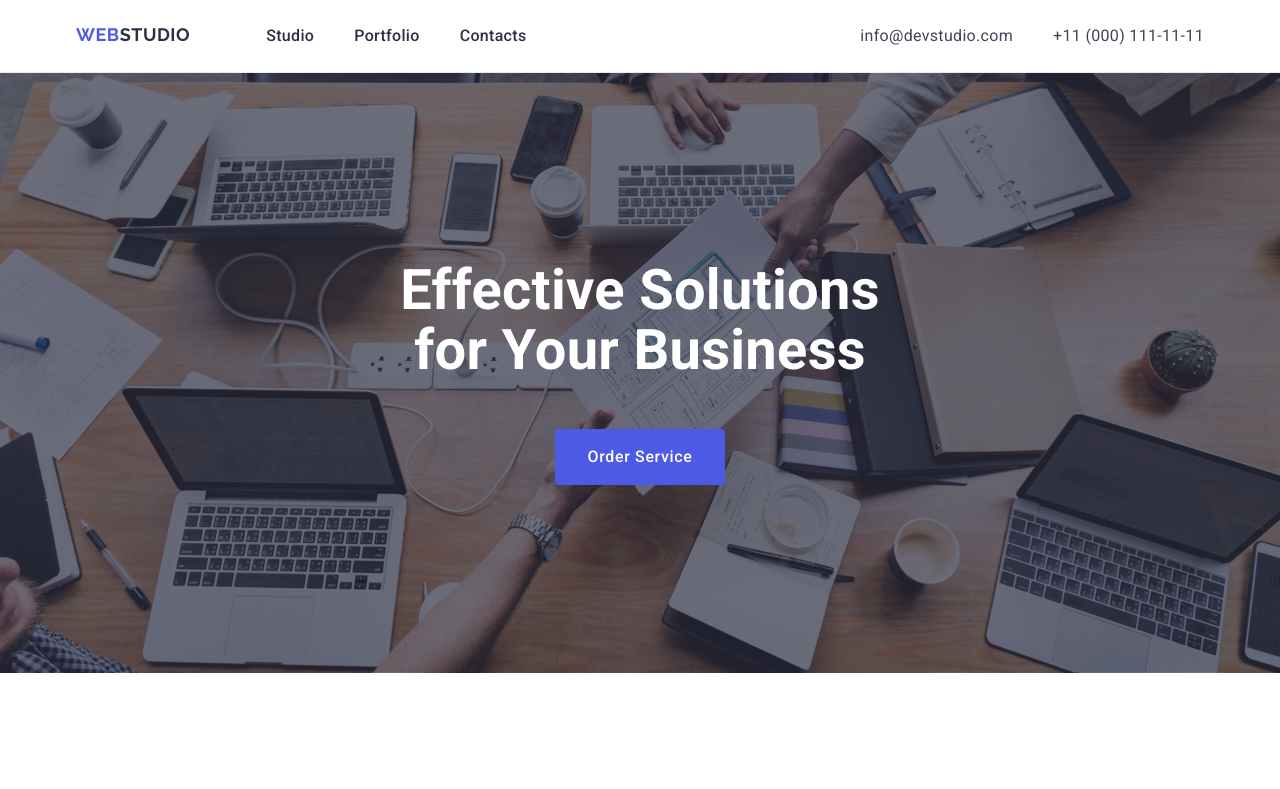
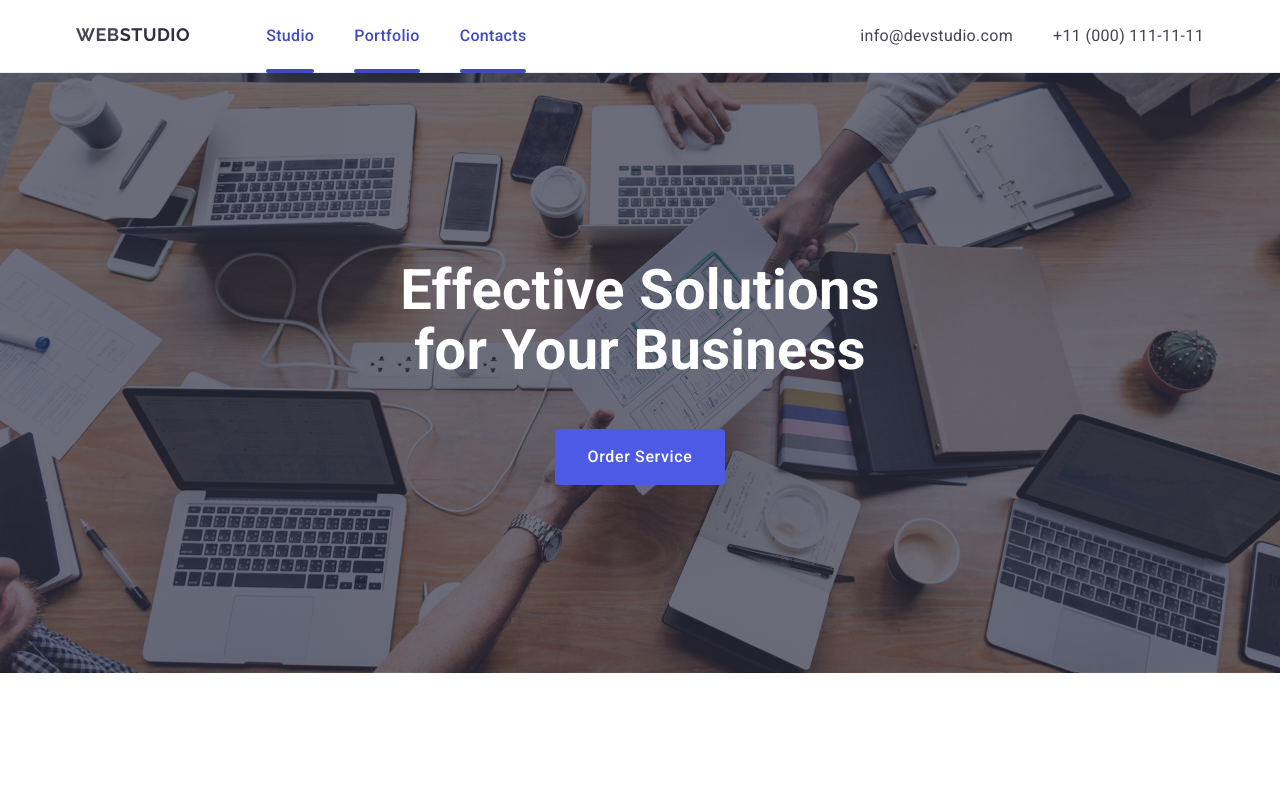
Before and after one commit to Igor602437/goit-markup-hw-04, a plain HTML site: page index.html in a window 1280 px wide. Shown: the top 789 px of the page. Drawn offline with nearby package versions, Linux system fonts and the light colour scheme.

Commit message:
25.05.25.15.55

```diff
--- a/css/styles.css
+++ b/css/styles.css
@@ -80,7 +80,7 @@ img {
   line-height: 1.17;
   letter-spacing: 0.03em;
   text-transform: uppercase;
-  color: #4d5ae5;
+  /* color: #4d5ae5; */
 }
 
 /* ==== HEADER ==== */
@@ -119,7 +119,8 @@ img {
 .nav-menu {
   display: inline-block;
   font-weight: 500;
-  color: #2e2f42;
+  color: #404bbf;
+  /* color: #2e2f42; */
   padding: 24px 0;
   position: relative;
   transition: color 250ms cubic-bezier(0.4, 0, 0.2, 1);
@@ -130,7 +131,7 @@ img {
   color: #404bbf;
 }
 
-.nav-menu:active::after {
+.nav-menu::after {
   display: block;
   content: "";
   position: absolute;
@@ -142,6 +143,7 @@ img {
   color: #404bbf;
   background-color: #404bbf;
 }
+/* :active */
 
 .addr-link {
   font-style: normal;
@@ -293,7 +295,7 @@ img {
   height: 100%;
   background-color: #4d5ae5;
   border-radius: 50%;
-  transition: 250ms cubic-bezier(0.4, 0, 0.2, 1);
+  transition: background-color 250ms cubic-bezier(0.4, 0, 0.2, 1);
 }
 
 .card-cont .icon-link:hover,
```
